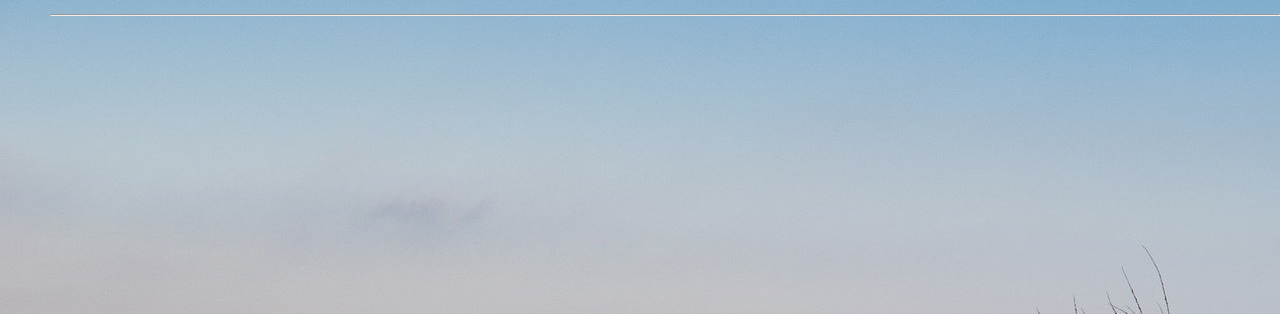
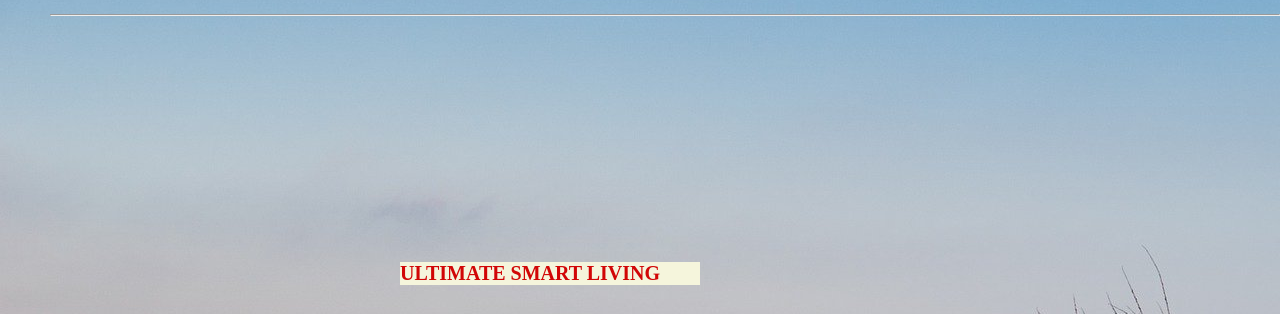
Before and after one commit to owoeye0075/Bt-Homez, a plain HTML site: page index.html in a window 1280 px wide. Shown: the part 77-391 px from the top of the page. Drawn offline with Linux system fonts and the light colour scheme.

Commit message:
Update index.css

```diff
--- a/index.css
+++ b/index.css
@@ -56,7 +56,7 @@ button{
 
 .container h6{
    margin-left: 350px;
-    margin-top: 30rem;
+    margin-top: 20%;
     color: rgb(209, 6, 6);
     background-color: beige;
     width: 300px;
```
